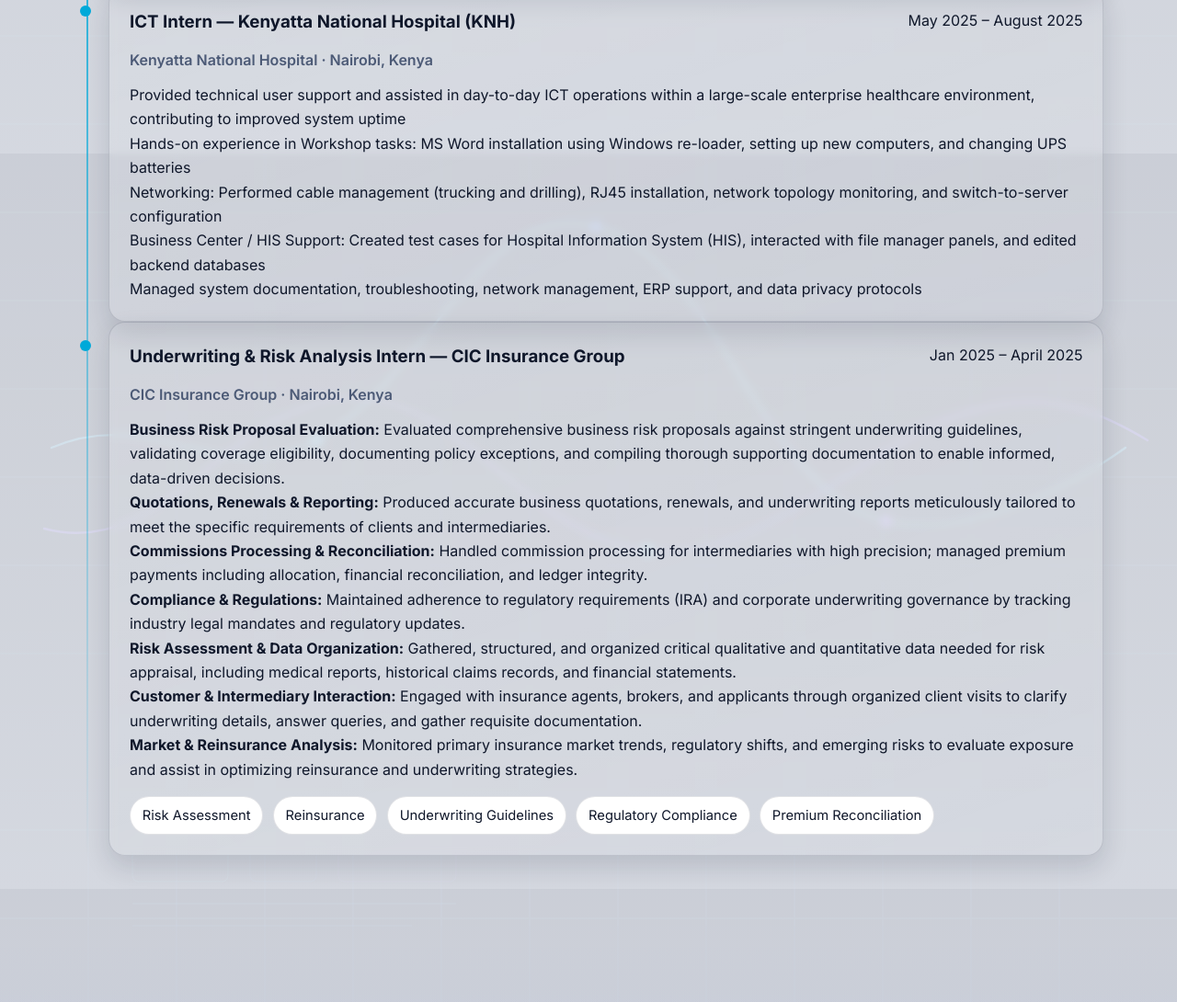
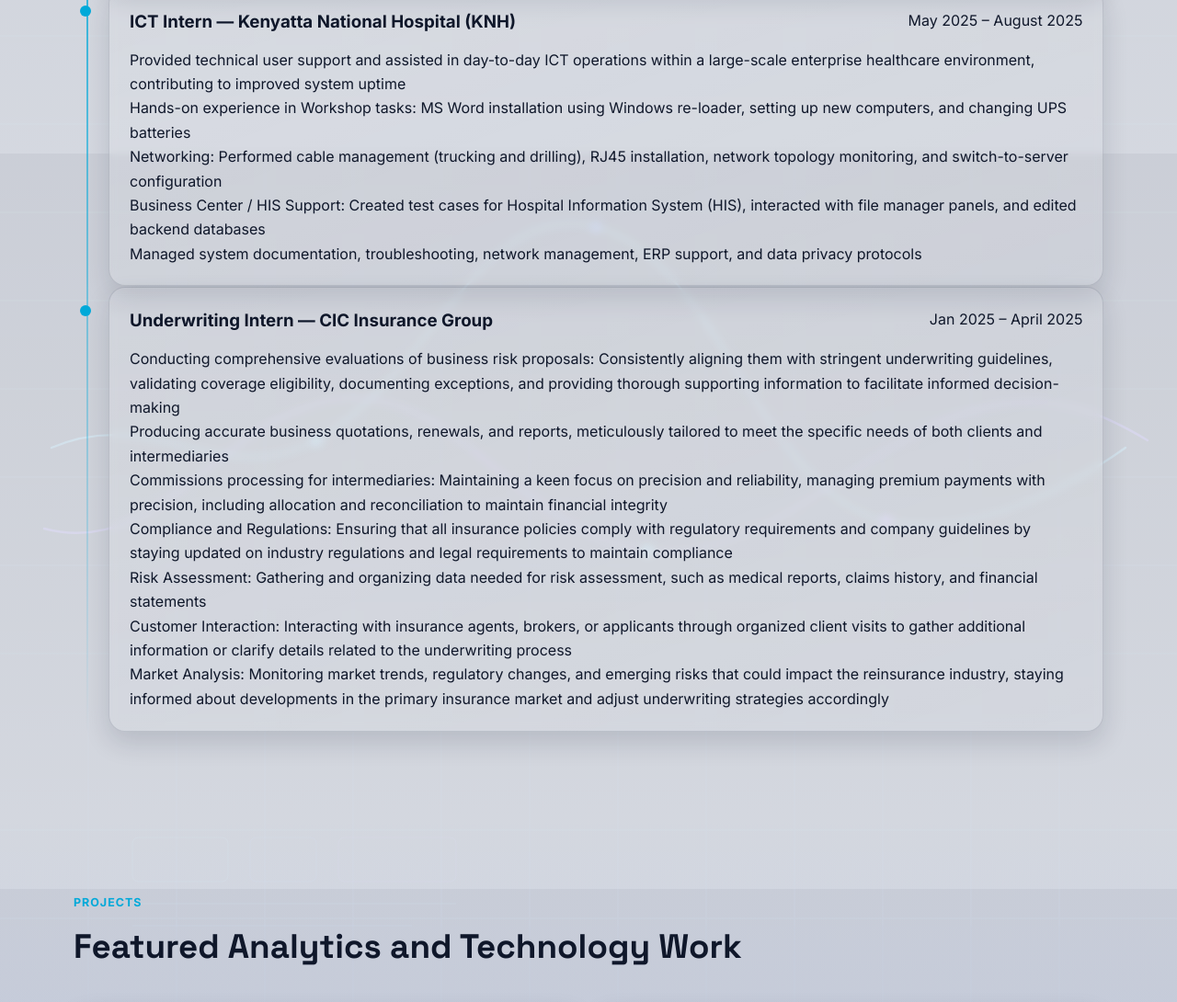
Before and after one commit to Byron-Ogembo/Portfolio-website, a website: page index.html in a window 1280 px wide. Shown: the part 3033-4123 px from the top of the page at 92% size. Drawn offline with Linux system fonts and the light colour scheme.

Commit message:
Format CIC Insurance Group experience exactly like KNH and Map Maven

```diff
--- a/index.html
+++ b/index.html
@@ -220,7 +220,6 @@
               <h3>ICT Intern — Kenyatta National Hospital (KNH)</h3>
               <span>May 2025 – August 2025</span>
             </div>
-            <p class="timeline-org">Kenyatta National Hospital · Nairobi, Kenya</p>
             <ul>
               <li>Provided technical user support and assisted in day-to-day ICT operations within a large-scale enterprise healthcare environment, contributing to improved system uptime</li>
               <li>Hands-on experience in Workshop tasks: MS Word installation using Windows re-loader, setting up new computers, and changing UPS batteries</li>
@@ -231,26 +230,18 @@
           </article>
           <article class="timeline-card reveal">
             <div class="timeline-head">
-              <h3>Underwriting &amp; Risk Analysis Intern — CIC Insurance Group</h3>
+              <h3>Underwriting Intern — CIC Insurance Group</h3>
               <span>Jan 2025 – April 2025</span>
             </div>
-            <p class="timeline-org">CIC Insurance Group · Nairobi, Kenya</p>
             <ul>
-              <li><strong>Business Risk Proposal Evaluation:</strong> Evaluated comprehensive business risk proposals against stringent underwriting guidelines, validating coverage eligibility, documenting policy exceptions, and compiling thorough supporting documentation to enable informed, data-driven decisions.</li>
-              <li><strong>Quotations, Renewals &amp; Reporting:</strong> Produced accurate business quotations, renewals, and underwriting reports meticulously tailored to meet the specific requirements of clients and intermediaries.</li>
-              <li><strong>Commissions Processing &amp; Reconciliation:</strong> Handled commission processing for intermediaries with high precision; managed premium payments including allocation, financial reconciliation, and ledger integrity.</li>
-              <li><strong>Compliance &amp; Regulations:</strong> Maintained adherence to regulatory requirements (IRA) and corporate underwriting governance by tracking industry legal mandates and regulatory updates.</li>
-              <li><strong>Risk Assessment &amp; Data Organization:</strong> Gathered, structured, and organized critical qualitative and quantitative data needed for risk appraisal, including medical reports, historical claims records, and financial statements.</li>
-              <li><strong>Customer &amp; Intermediary Interaction:</strong> Engaged with insurance agents, brokers, and applicants through organized client visits to clarify underwriting details, answer queries, and gather requisite documentation.</li>
-              <li><strong>Market &amp; Reinsurance Analysis:</strong> Monitored primary insurance market trends, regulatory shifts, and emerging risks to evaluate exposure and assist in optimizing reinsurance and underwriting strategies.</li>
+              <li>Conducting comprehensive evaluations of business risk proposals: Consistently aligning them with stringent underwriting guidelines, validating coverage eligibility, documenting exceptions, and providing thorough supporting information to facilitate informed decision-making</li>
+              <li>Producing accurate business quotations, renewals, and reports, meticulously tailored to meet the specific needs of both clients and intermediaries</li>
+              <li>Commissions processing for intermediaries: Maintaining a keen focus on precision and reliability, managing premium payments with precision, including allocation and reconciliation to maintain financial integrity</li>
+              <li>Compliance and Regulations: Ensuring that all insurance policies comply with regulatory requirements and company guidelines by staying updated on industry regulations and legal requirements to maintain compliance</li>
+              <li>Risk Assessment: Gathering and organizing data needed for risk assessment, such as medical reports, claims history, and financial statements</li>
+              <li>Customer Interaction: Interacting with insurance agents, brokers, or applicants through organized client visits to gather additional information or clarify details related to the underwriting process</li>
+              <li>Market Analysis: Monitoring market trends, regulatory changes, and emerging risks that could impact the reinsurance industry, staying informed about developments in the primary insurance market and adjust underwriting strategies accordingly</li>
             </ul>
-            <div class="chips" style="margin-top: 1rem;">
-              <span>Risk Assessment</span>
-              <span>Reinsurance</span>
-              <span>Underwriting Guidelines</span>
-              <span>Regulatory Compliance</span>
-              <span>Premium Reconciliation</span>
-            </div>
           </article>
         </div>
       </div>
```
